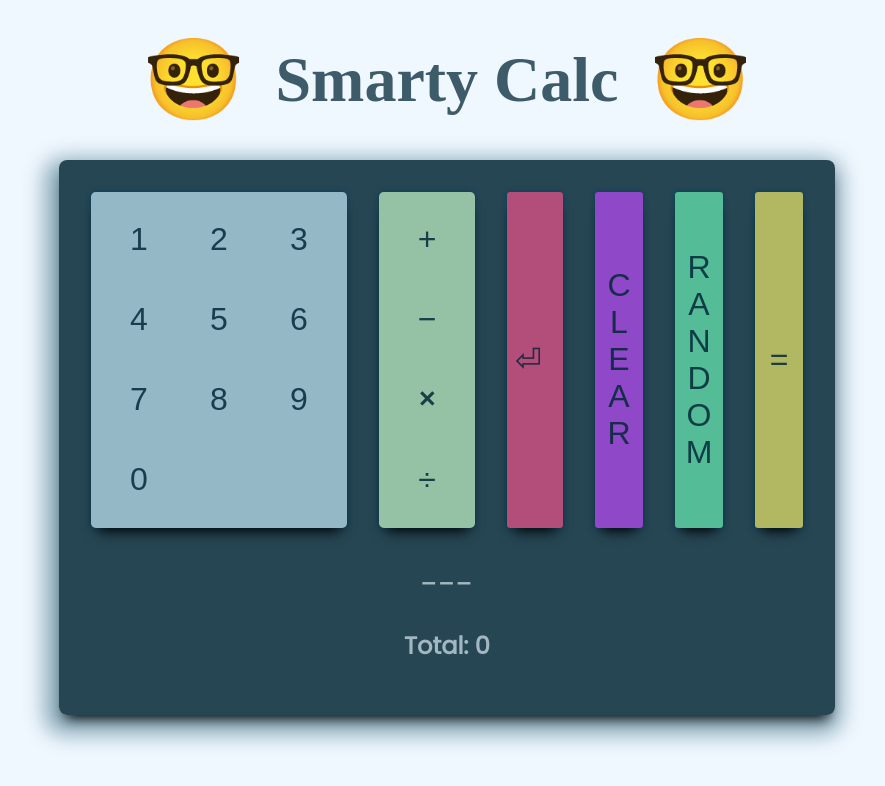
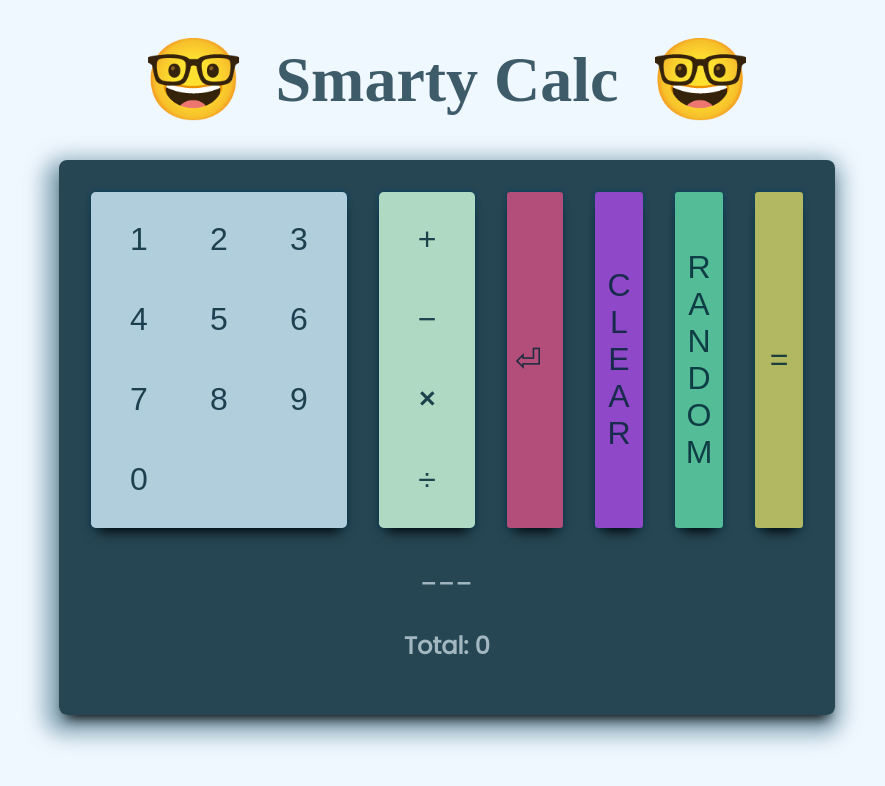
Before and after one commit to NadyaCodes/smarty-calc, a React (Create React App) app: page / in a window 1280 px wide. Shown: the top 786 px of the page, without its empty margins (193-1078 px from the left). Built offline with nearby package versions, Linux system fonts and the light colour scheme; a web font is replaced by a local one.

Commit message:
alter number container colors

```diff
--- a/src/App.css
+++ b/src/App.css
@@ -52,7 +52,7 @@ html {
   -webkit-box-shadow: 0px 10px 13px -7px #000000, 0px 0px 4px 1px rgba(5,66,92,0.67);
   box-shadow: 0px 10px 13px -7px #000000, 0px 0px 4px 1px rgba(5,66,92,0.67);
   border-radius: .3rem;
-  background-color: rgba(205, 240, 255, 0.67);
+  background-color: rgba(200, 231, 244, 0.851);
   max-width: 50%;
   padding: 1.5rem;
   display: grid;
@@ -61,7 +61,7 @@ html {
 }
 
 .symbols-container {
-  background-color: rgba(205, 255, 205, 0.67);
+  background-color: rgba(200, 244, 215, 0.851);
   -webkit-box-shadow: 0px 10px 13px -7px #000000, 0px 0px 4px 1px rgba(5,66,92,0.67);
   box-shadow: 0px 10px 13px -7px #000000, 0px 0px 4px 1px rgba(5,66,92,0.67);
   border-radius: .3rem;
```
